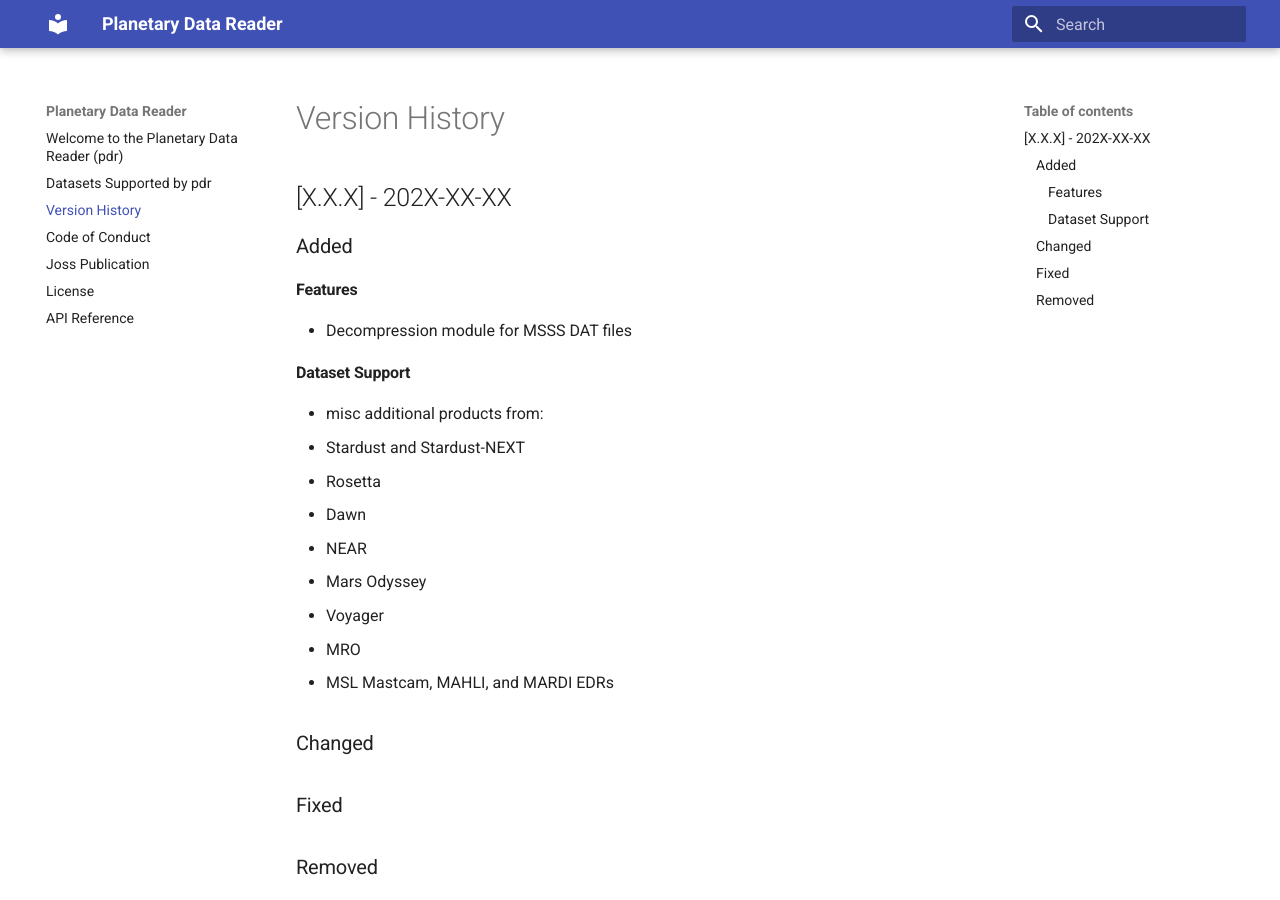
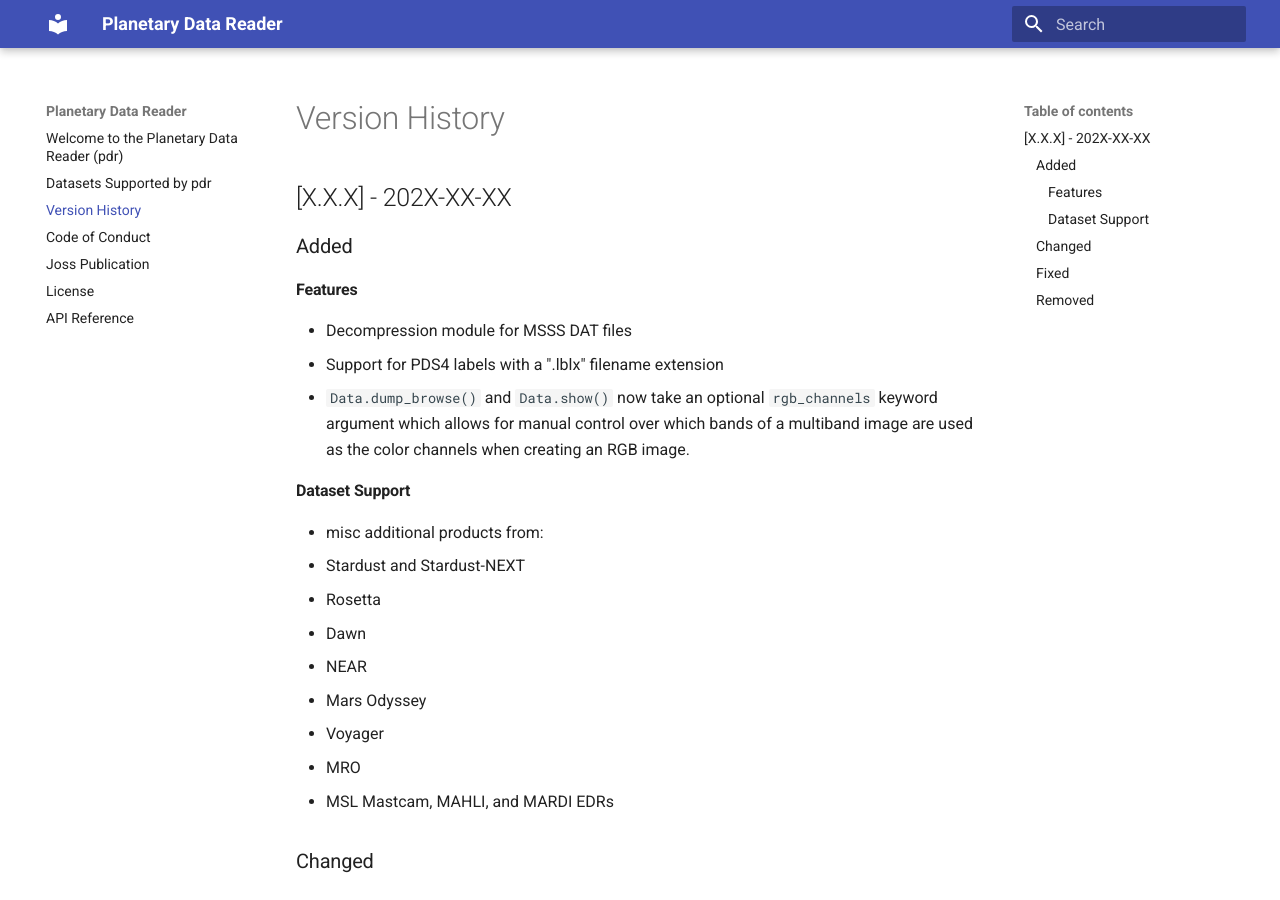
Before and after one commit to MillionConcepts/pdr, an MkDocs documentation site: the page built from docs/version_history.md, in a window 1280 px wide and 900 px high. Built offline with MkDocs 1.6.1 and Material for MkDocs 9.7.7, drawn with Linux system fonts in a browser that asks for light colours.

Commit message:
update version_history.md

```diff
--- a/docs/version_history.md
+++ b/docs/version_history.md
@@ -4,6 +4,10 @@
 
 #### Features
 - Decompression module for MSSS DAT files
+- Support for PDS4 labels with a ".lblx" filename extension
+- `Data.dump_browse()` and `Data.show()` now take an optional `rgb_channels`
+  keyword argument which allows for manual control over which bands of a
+  multiband image are used as the color channels when creating an RGB image.
 
 #### Dataset Support
 - misc additional products from:
```
